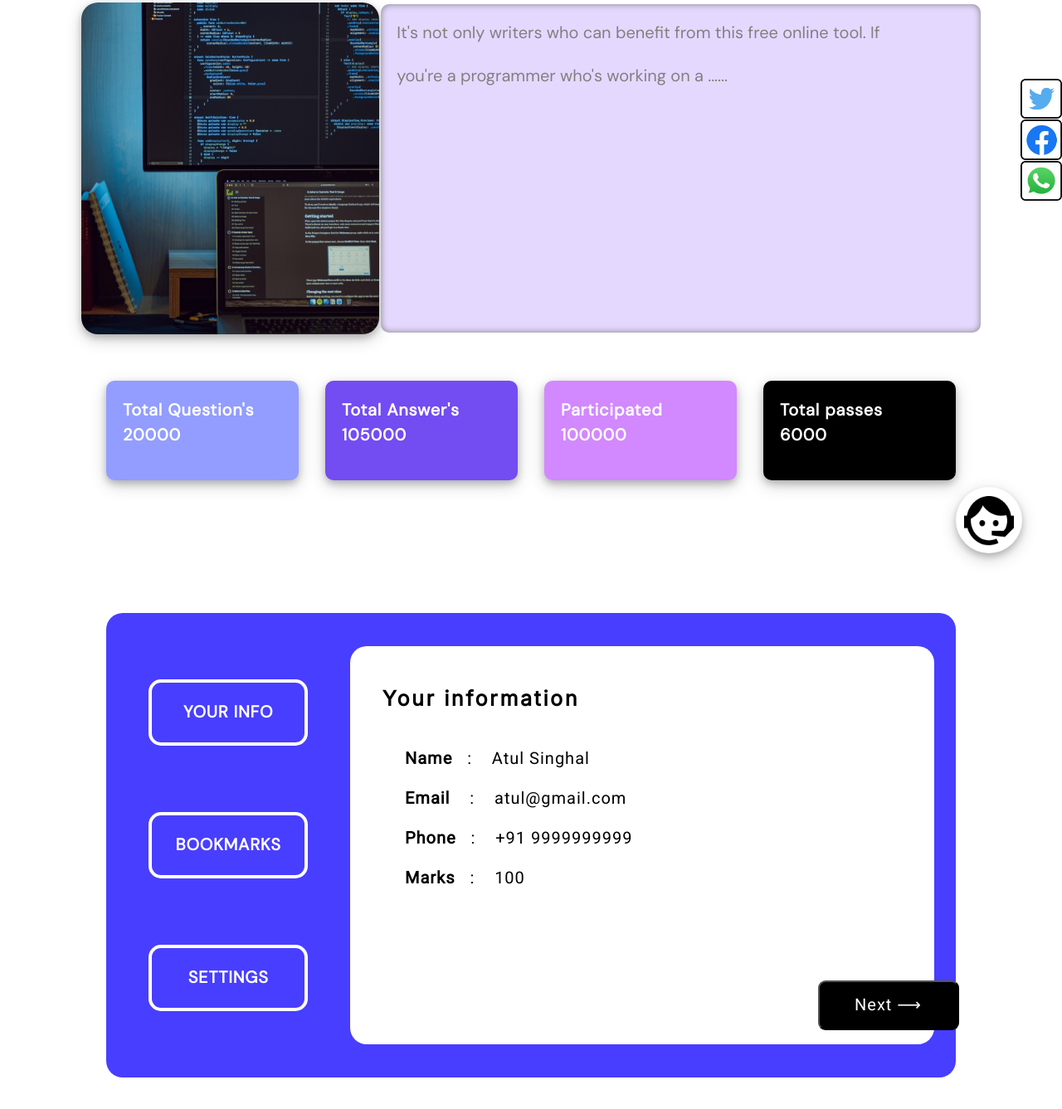
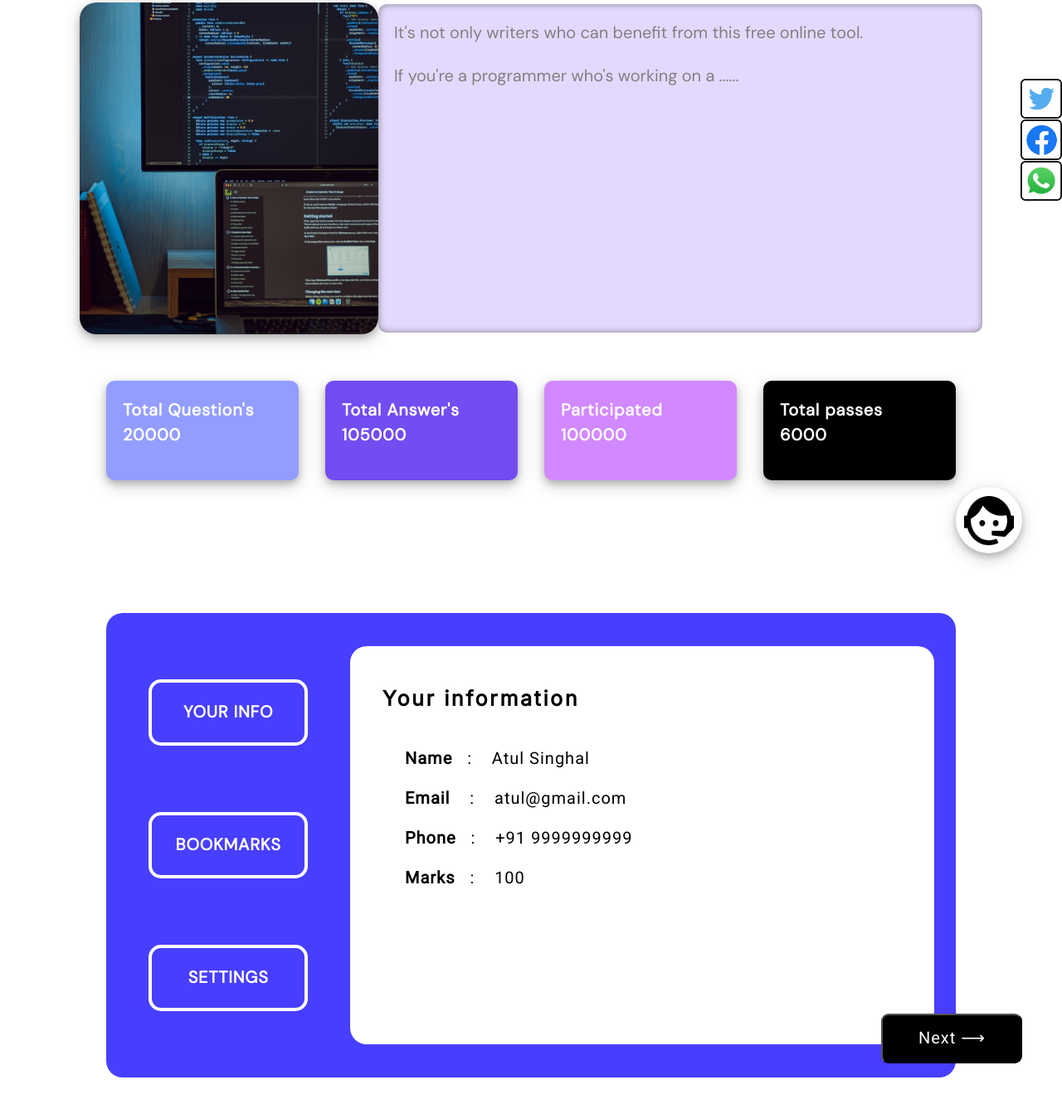
Before and after one commit to utsav-shrma/Dappr, a plain HTML site: page index.html in a window 1280 px wide. Shown: the part 145-1482 px from the top of the page at 83% size. Drawn offline with Linux system fonts and the light colour scheme; a web font is replaced by a local one.

Commit message:
made changes to margin of next button and padding of text

```diff
--- a/css/stylesheet.css
+++ b/css/stylesheet.css
@@ -170,7 +170,7 @@
             height: 48.5vh;
             padding-left: 1.5vw;
             padding-top: 1vh;
-            padding-right: 5vw;
+            padding-right: 10vw;
             /* box-shadow: 0 4px 8px 0 rgba(0, 0, 0, 0.2), 0 6px 20px 0 rgba(0, 0, 0, 0.19); */
 
 
@@ -337,8 +337,8 @@
             line-height: 35px;
             letter-spacing: 0.05em;
             text-align: center;
-            margin-top: 10vh;
-            margin-left: 44vw;
+            margin-top: 15vh;
+            margin-left: 50vw;
             border-radius: 9px;
 
 
```
